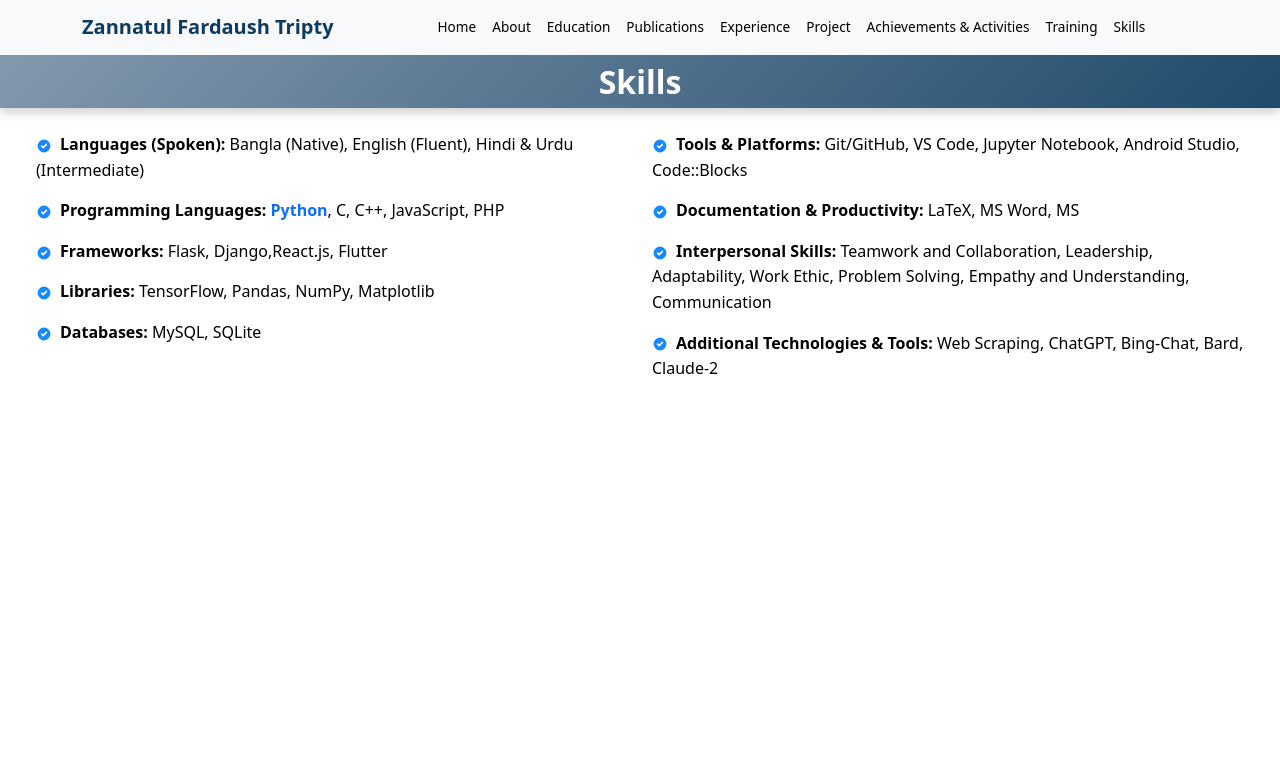
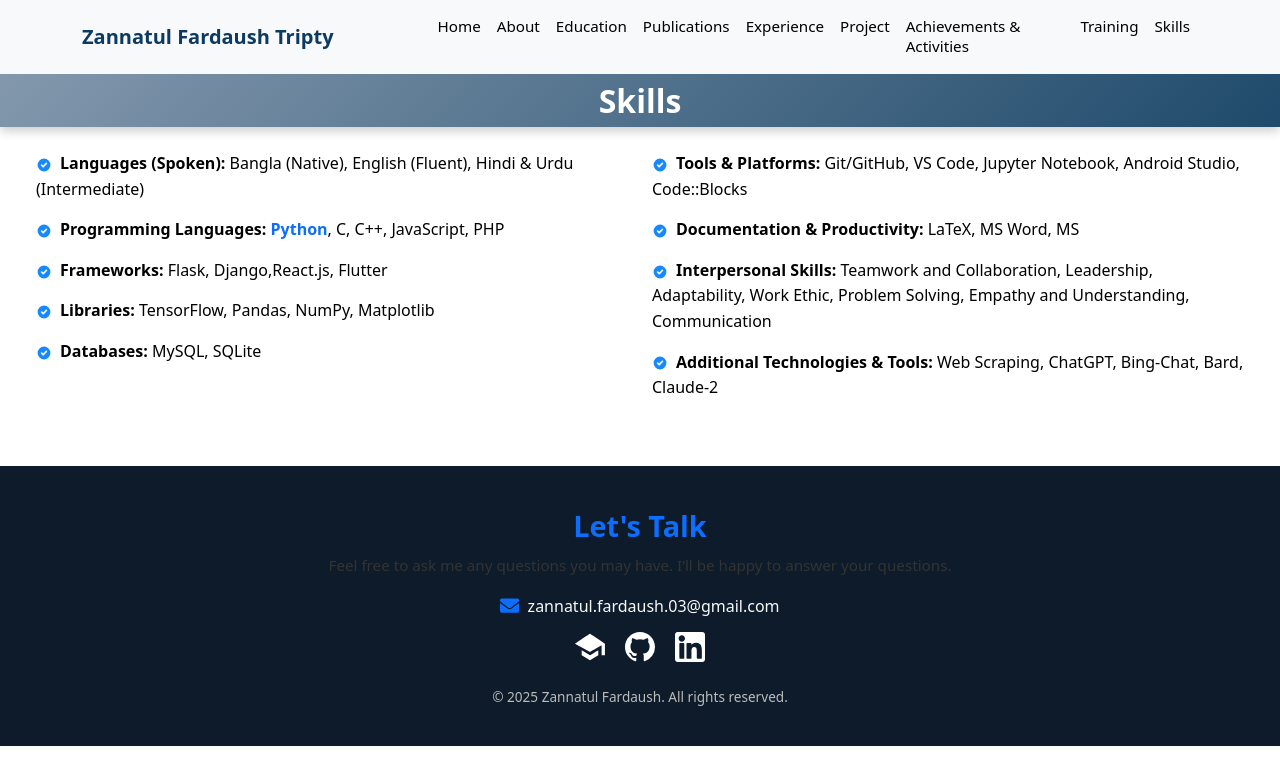
Before and after one commit to Zannatul007/portfolio, a React (Create React App) app: page /skills in a window 1280 px wide. Shown: the top 784 px of the page. Built offline with nearby package versions, Linux system fonts and the light colour scheme.

Commit message:
3rd commit

```diff
--- a/src/App.css
+++ b/src/App.css
@@ -131,7 +131,7 @@ p.danger {
   transition: border-bottom 0.3s ease;
   background-color: white;
   font-weight: 500;
-  font-size: .85rem;
+  font-size: .95rem;
   /* Optional: make it non-transparent */
 }
 
--- a/src/App.js
+++ b/src/App.js
@@ -31,7 +31,6 @@ function App() {
           <Route path="/training" element={<Mooc />} />
           <Route path="/contact" element={<Contact />} />
         </Routes>
-
       </Router>
       {/* Other components can be added here, such as About, Education, etc. */}
     </div>
--- a/src/components/Home.js
+++ b/src/components/Home.js
@@ -6,7 +6,7 @@ import proPic from "../assets/portfolio_image.jpg";
 import { Contact } from "./Contact";
 export const Home = () => {
   return (
-    <div className="home-container" id="home">
+    <div >
       <Row className="home-row">
         <Col className="home-col-0" md={1}></Col>
         <Col className="home-col-1 mt-4" xs={12} md={5}>
--- a/src/components/Mooc.js
+++ b/src/components/Mooc.js
@@ -3,6 +3,7 @@ import Row from "react-bootstrap/Row";
 import Col from "react-bootstrap/Col";
 import { HiOutlineBadgeCheck } from "react-icons/hi";
 import "../styles/education.css";
+import { Contact } from "./Contact";
 
 const courses = [
   { title: "Deep Learning Specialization", platform: "[Coursera]" },
--- a/src/components/Projects.js
+++ b/src/components/Projects.js
@@ -1,5 +1,6 @@
 import { Container, Row, Col, Card } from "react-bootstrap";
 import { HiCheckCircle } from "react-icons/hi";
+import { Contact } from "./Contact";
 
 const projectsData = [
   {
--- a/src/components/Skill.js
+++ b/src/components/Skill.js
@@ -2,6 +2,7 @@ import { Row } from "react-bootstrap";
 import Col from "react-bootstrap/Col";
 import { HiCheckCircle } from "react-icons/hi";
 import "../styles/education.css";
+import { Contact } from "./Contact";
 
 export const Skill = () => {
   return (
@@ -73,6 +74,9 @@ export const Skill = () => {
           </ul>
         </Col>
       </Row>
+      <footer>
+        <Contact />
+      </footer>
     </div>
   );
 };
```
